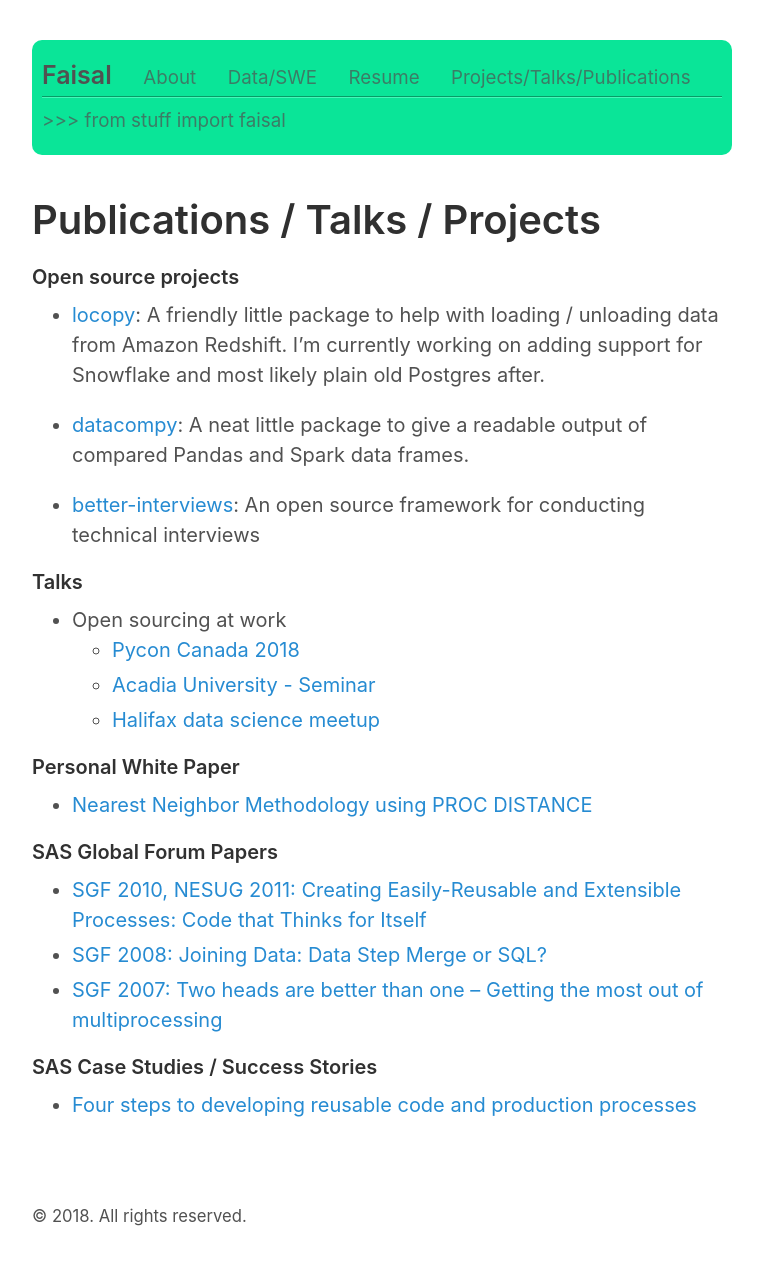
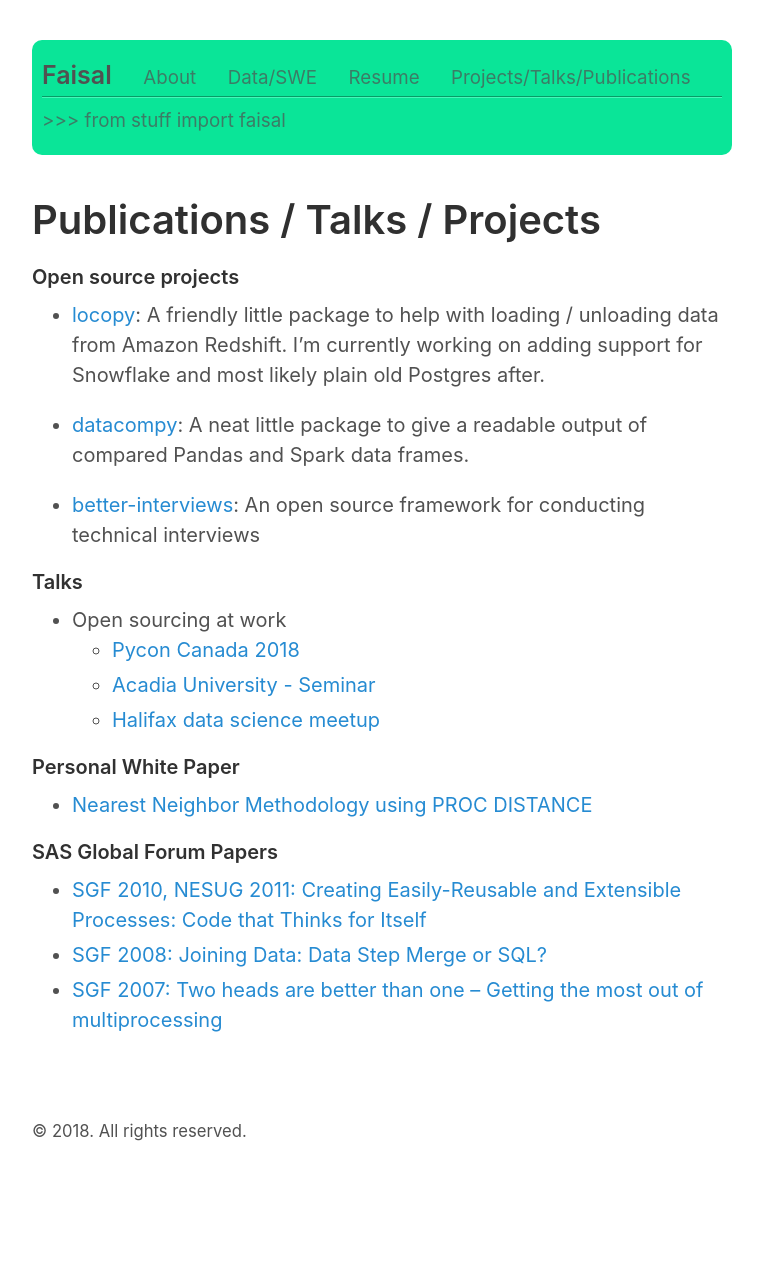
Before and after one commit to fdosani/fdosani.github.io, a Jekyll site: the page built from publications.md, in a window 1280 px wide. Shown: the whole page, without its empty margins (258-1021 px from the left). Built offline with Jekyll 4.4.1, drawn with Linux system fonts in a browser that asks for light colours; after the commit the page ends 1185 px from its top, so only the background shows below that.

Commit message:
removing sas case study due to broken link.

```diff
--- a/publications.md
+++ b/publications.md
@@ -31,6 +31,3 @@
 * [SGF 2010, NESUG 2011: Creating Easily-Reusable and Extensible Processes: Code that Thinks for Itself](http://support.sas.com/resources/papers/proceedings10/004-2010.pdf)
 * [SGF 2008: Joining Data: Data Step Merge or SQL?](http://www2.sas.com/proceedings/forum2008/178-2008.pdf)
 * [SGF 2007: Two heads are better than one – Getting the most out of multiprocessing](http://www2.sas.com/proceedings/forum2007/195-2007.pdf)
-
-#### SAS Case Studies / Success Stories
-* [Four steps to developing reusable code and production processes](http://www.sas.com/success/reusablecode_case.html)
```
